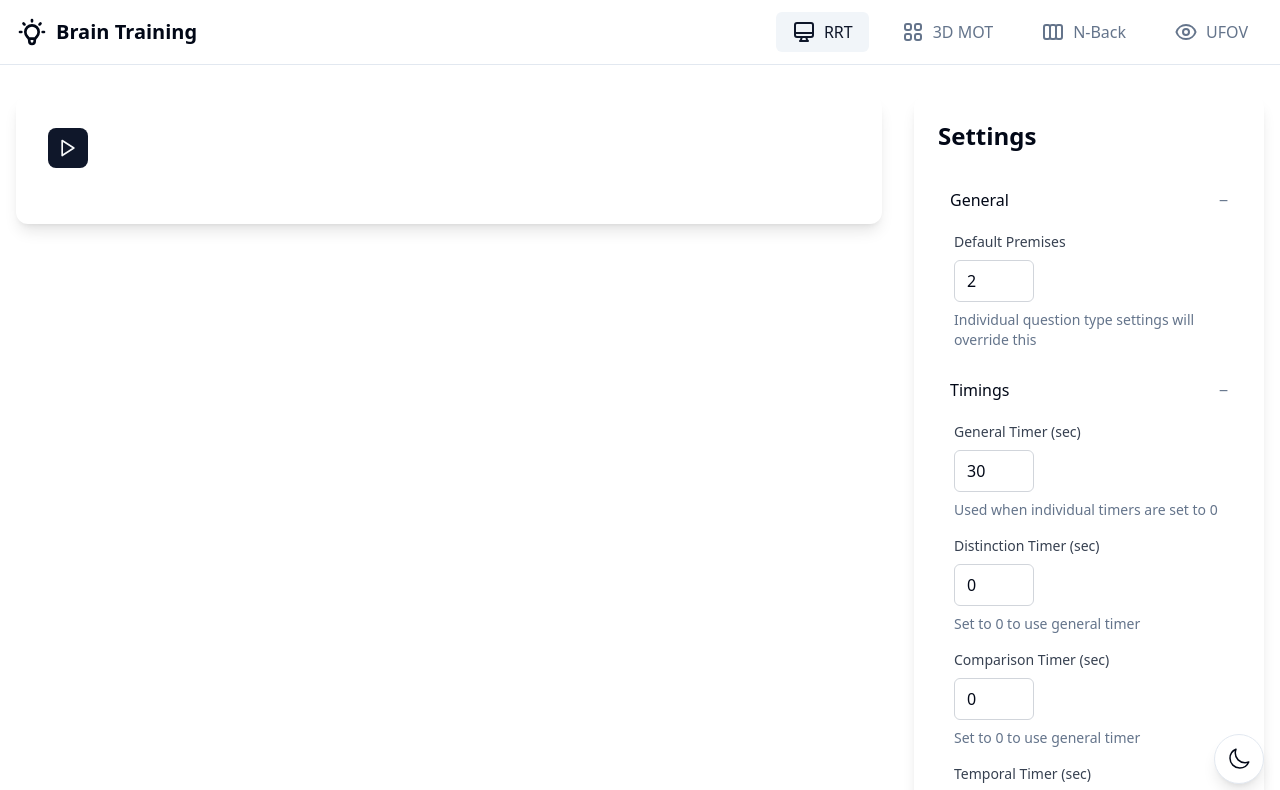
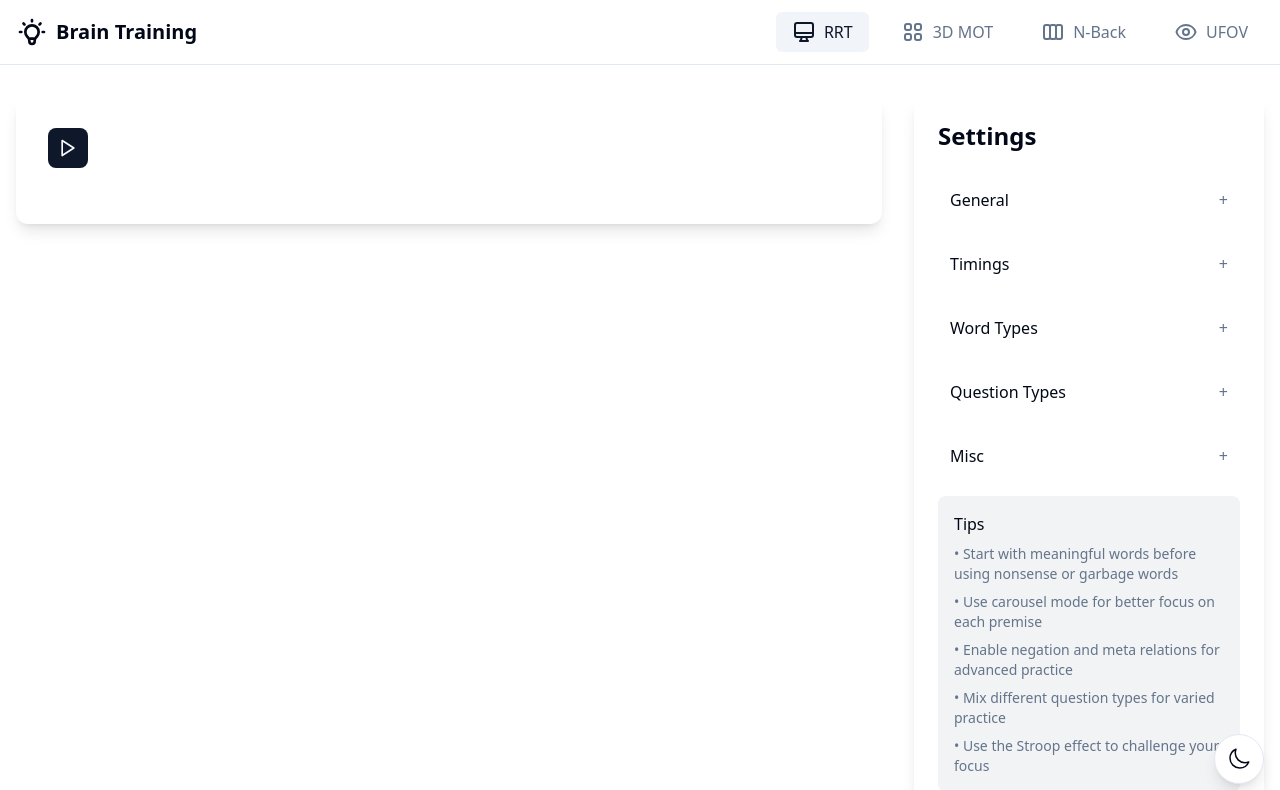
Before and after one commit to XD1amond/Brain, a React (Vite) app: page /#/rrt in a window 1280 px wide. Shown: the top 790 px of the page. Built offline with nearby package versions, Linux system fonts and the light colour scheme.

Commit message:
settings start minimized

```diff
--- a/src/components/exercises/RRT/Settings.jsx
+++ b/src/components/exercises/RRT/Settings.jsx
@@ -85,7 +85,7 @@ export function Settings({ settings, onSettingsChange }) {
       </div>
 
       <div className="space-y-4">
-        <SettingsGroup title="General" defaultExpanded={true}>
+        <SettingsGroup title="General" defaultExpanded={false}>
           <div className="form-group">
             <label className="form-label">Default Premises</label>
             <input
@@ -102,7 +102,7 @@ export function Settings({ settings, onSettingsChange }) {
           </div>
         </SettingsGroup>
 
-        <SettingsGroup title="Timings" defaultExpanded={true}>
+        <SettingsGroup title="Timings" defaultExpanded={false}>
           <div className="grid gap-4">
             <div className="form-group">
               <label className="form-label">General Timer (sec)</label>
@@ -191,7 +191,7 @@ export function Settings({ settings, onSettingsChange }) {
           </div>
         </SettingsGroup>
 
-        <SettingsGroup title="Word Types" defaultExpanded={true}>
+        <SettingsGroup title="Word Types" defaultExpanded={false}>
           {!hasWordType && (
             <div className="text-sm text-destructive mb-2">
               At least one word type must be enabled
@@ -286,7 +286,7 @@ export function Settings({ settings, onSettingsChange }) {
           </label>
         </SettingsGroup>
 
-        <SettingsGroup title="Question Types" defaultExpanded={true}>
+        <SettingsGroup title="Question Types" defaultExpanded={false}>
           {!hasQuestionType && (
             <div className="text-sm text-destructive mb-2">
               At least one question type must be enabled
@@ -427,7 +427,7 @@ export function Settings({ settings, onSettingsChange }) {
           </div>
         </SettingsGroup>
 
-        <SettingsGroup title="Misc" defaultExpanded={true}>
+        <SettingsGroup title="Misc" defaultExpanded={false}>
           <label className="flex items-center space-x-3 p-3 rounded-lg hover:bg-muted/50 transition-colors">
             <input
               type="checkbox"
```
